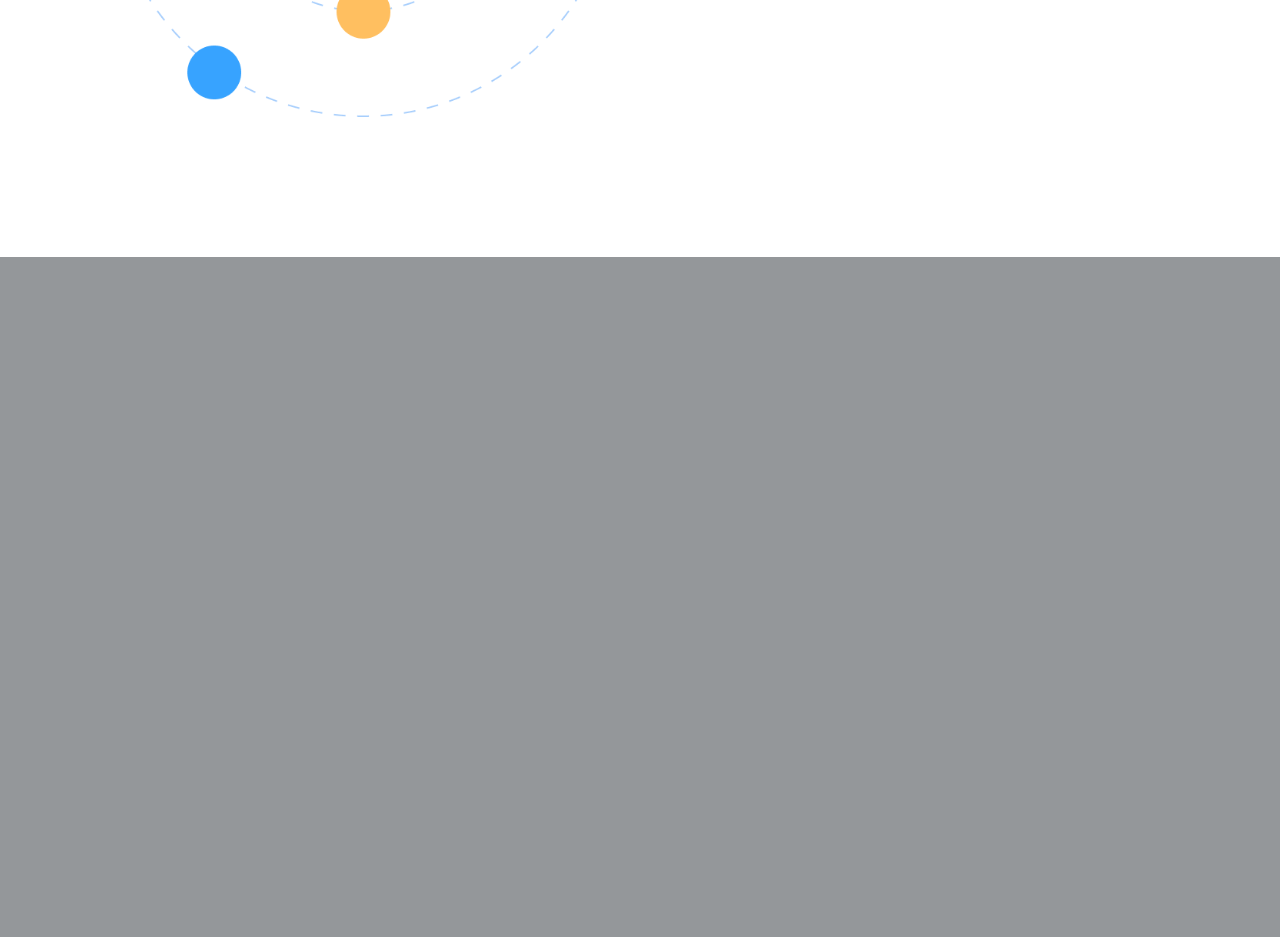
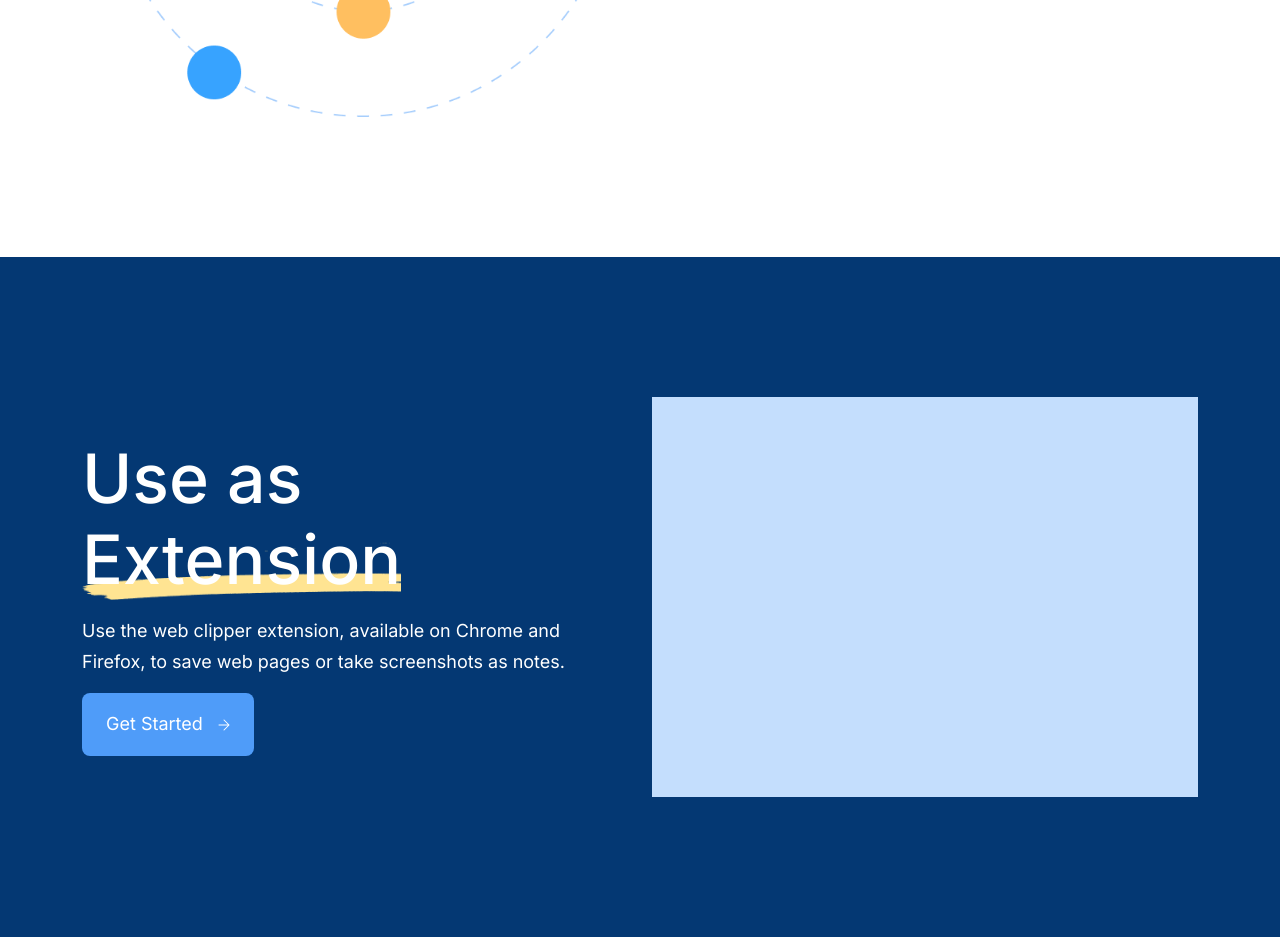
Before and after one commit to sagorbiragee/White-page, a plain HTML site: page index.html in a window 1280 px wide. Shown: the part 1848-2785 px from the top of the page. Before the commit the page ends 2105 px from the top, so only its background shows below. Drawn offline with nearby package versions, Linux system fonts and the light colour scheme.

Commit message:
extension area done

```diff
--- a/index.html
+++ b/index.html
@@ -142,6 +142,31 @@
     </div>
 </section>
 <!--end managment area-->
+
+<!--start extension area-->
+<div class="extension-area">
+  <div class="container">
+    <div class="row">
+      <div class="col-lg-6 d-flex align-items-center">
+        <div class="theme-text">
+          <h3>Use as <span>Extension</span></h3>
+          <p>
+            Use the web clipper extension, available on Chrome and Firefox, to save web pages or take screenshots as notes.
+          </p>
+          <a href="#" class="theme-button">Get Started
+            <img src="img/Icon.png" alt="">
+          </a>
+        </div>
+      </div>
+      <div class="col-lg-6">
+        <div class="managment-image">
+          <img src="img/Image-container.png" alt="" class="w-100">
+        </div>
+      </div>
+    </div>
+  </div>
+</div>
+<!--end extension area-->
  </main>
  <!--end main area-->
    <script src="https://cdn.jsdelivr.net/npm/bootstrap@5.2.2/dist/js/bootstrap.bundle.min.js" integrity="sha384-OERcA2EqjJCMA+/3y+gxIOqMEjwtxJY7qPCqsdltbNJuaOe923+mo//f6V8Qbsw3" crossorigin="anonymous"></script>
--- a/style.css
+++ b/style.css
@@ -181,3 +181,25 @@ font-size: 52px;
     .work-management {
         margin-top: 60px;
    }
+   }
+
+   /*extension area*/
+   .extension-area {
+    padding: 140px 0;
+    background-color: #043873;
+   }
+   .extension-area .theme-text h3 {
+    color: #ffffff;
+   }
+   .extension-area .theme-text p {
+    color:#ffffff;
+   }
+   @media (max-width: 991px){
+    .extension-area {
+        padding:80px 0;
+
+       }
+    .extension-area .theme-button {
+        margin-bottom:30px;
+    }
+   }
```
